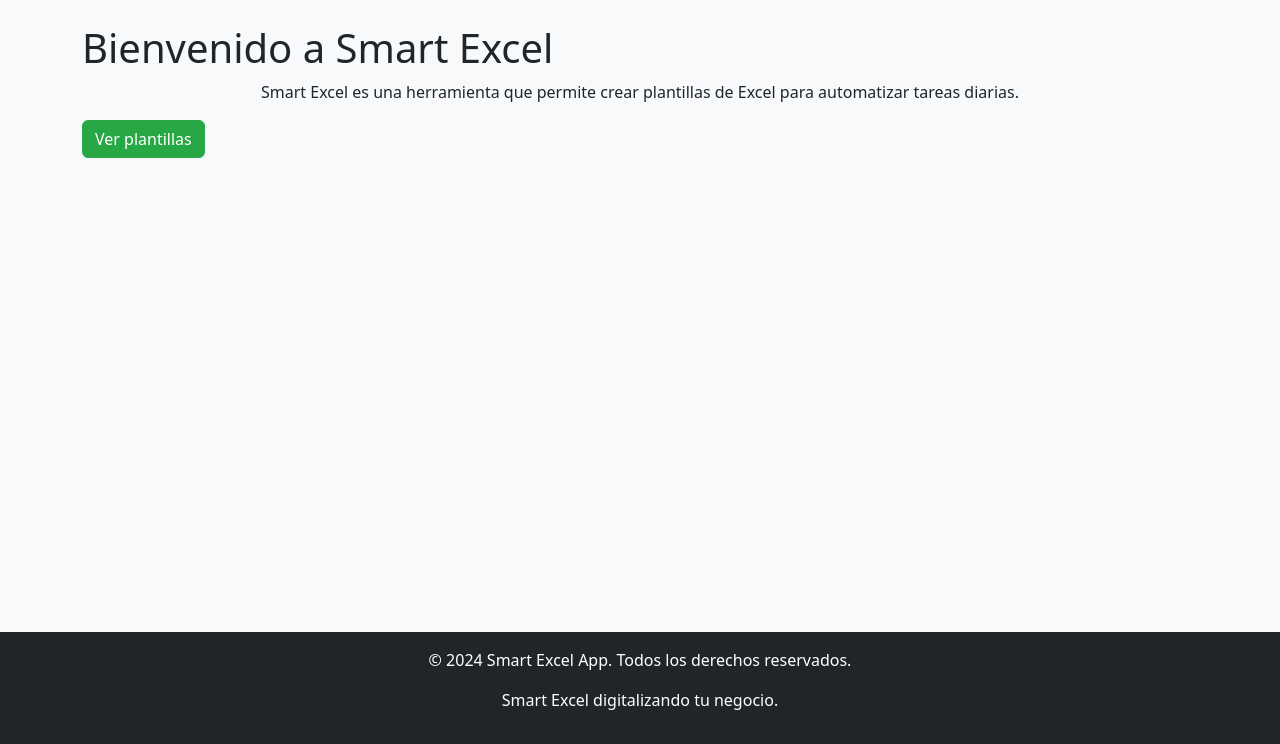
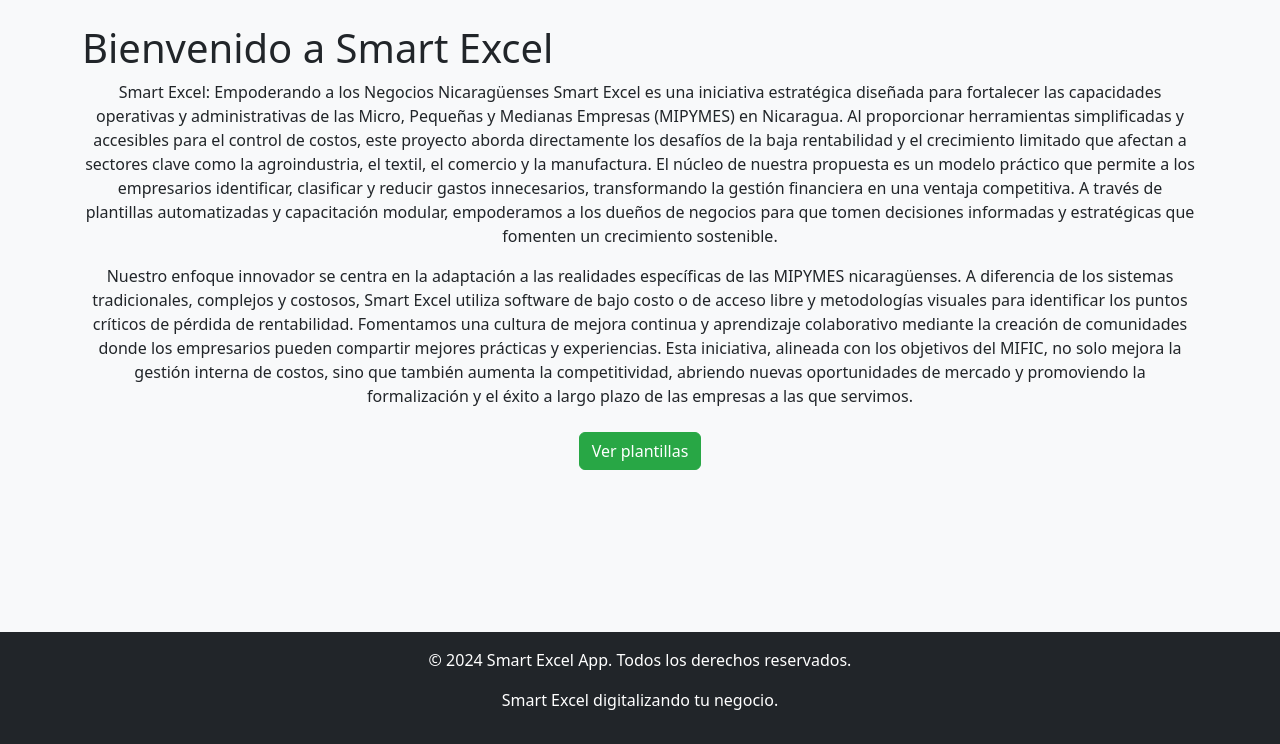
Before and after one commit to ader999/code_x, a Django app: page / in a window 1280 px wide. Shown: the part 56-800 px from the top of the page. Run offline with Django 5.2, Linux system fonts and the light colour scheme.

Commit message:
reparando cagadas 6

```diff
--- a/templates/index.html
+++ b/templates/index.html
@@ -4,9 +4,13 @@
 
 {% block content %}
     <h1>Bienvenido a Smart Excel</h1>
-    <p class="text-center">Smart Excel es una herramienta que permite crear plantillas de Excel para automatizar tareas diarias.</p>
+    <p class="text-center">Smart Excel: Empoderando a los Negocios Nicaragüenses
+        Smart Excel es una iniciativa estratégica diseñada para fortalecer las capacidades operativas y administrativas de las Micro, Pequeñas y Medianas Empresas (MIPYMES) en Nicaragua. Al proporcionar herramientas simplificadas y accesibles para el control de costos, este proyecto aborda directamente los desafíos de la baja rentabilidad y el crecimiento limitado que afectan a sectores clave como la agroindustria, el textil, el comercio y la manufactura. El núcleo de nuestra propuesta es un modelo práctico que permite a los empresarios identificar, clasificar y reducir gastos innecesarios, transformando la gestión financiera en una ventaja competitiva. A través de plantillas automatizadas y capacitación modular, empoderamos a los dueños de negocios para que tomen decisiones informadas y estratégicas que fomenten un crecimiento sostenible.
+    </p>
+    <p class="text-center mt-2">Nuestro enfoque innovador se centra en la adaptación a las realidades específicas de las MIPYMES nicaragüenses. A diferencia de los sistemas tradicionales, complejos y costosos, Smart Excel utiliza software de bajo costo o de acceso libre y metodologías visuales para identificar los puntos críticos de pérdida de rentabilidad. Fomentamos una cultura de mejora continua y aprendizaje colaborativo mediante la creación de comunidades donde los empresarios pueden compartir mejores prácticas y experiencias. Esta iniciativa, alineada con los objetivos del MIFIC, no solo mejora la gestión interna de costos, sino que también aumenta la competitividad, abriendo nuevas oportunidades de mercado y promoviendo la formalización y el éxito a largo plazo de las empresas a las que servimos.</p>
 
-
-    <a href="{% url 'plantillasexel' %}" type="button" class="btn btn-theme-green">Ver plantillas</a>
+    <div class="text-center mb-4">
+        <a href="{% url 'plantillasexel' %}" type="button" class="btn btn-theme-green mt-2">Ver plantillas</a>
+    </div>
 
 {% endblock %}
```
